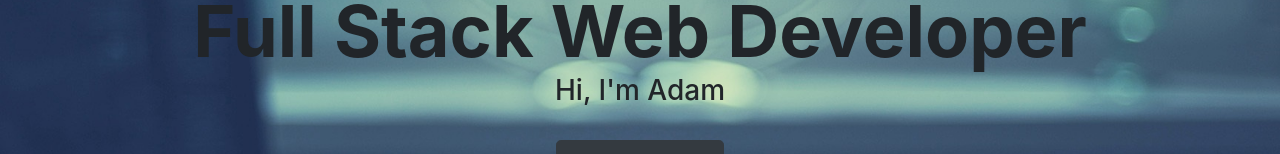
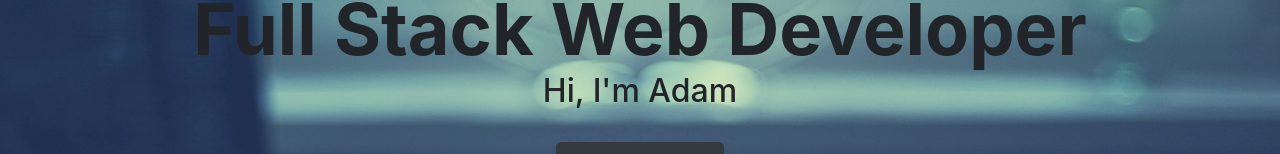
Before and after one commit to medaman/mywebsite, a website with bundled scripts: page public/index.html in a window 1280 px wide. Shown: the part 312-466 px from the top of the page. Built offline with nearby package versions, Linux system fonts and the light colour scheme.

Commit message:
small changes

```diff
--- a/public/index.html
+++ b/public/index.html
@@ -57,7 +57,7 @@
     <header class="header" id="top">
       <div class="text-vertical-center">
         <h1>Full Stack Web Developer</h1>
-        <h3>Hi, I'm Adam</h3>
+        <h2>Hi, I'm Adam</h2>
         <br>
         <a href="#about" class="btn btn-dark btn-lg js-scroll-trigger">Find Out More</a>
       </div>
```
